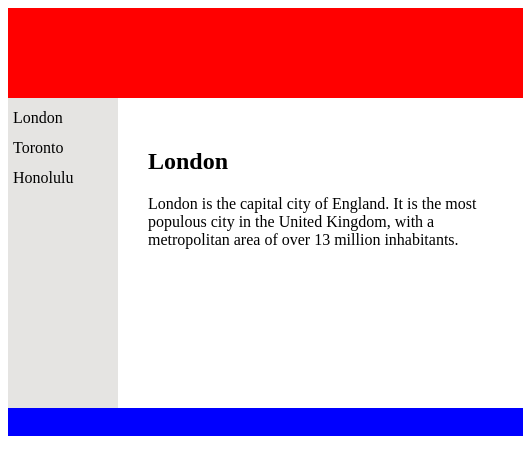
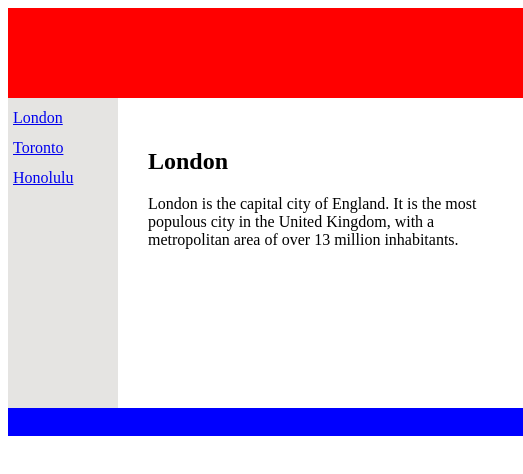
Before and after one commit to rojones6/Cities, a plain HTML site: page London.html in a window 1280 px wide. Shown: the full height of the page, 0-523 px from the left. Drawn offline with Linux system fonts and the light colour scheme.

Commit message:
Update London.html

```diff
--- a/London.html
+++ b/London.html
@@ -37,9 +37,10 @@ footer {
 </header>
 
 <nav>
-London<br>
-Toronto <br>
-Honolulu</nav>
+<a href="London.html">London</a><br>
+<a href="Toronto.html">Toronto</a><br>
+<a href="Honolulu.html">Honolulu</a>
+</nav>
 
 <section>
 <h1>London</h1>
```
